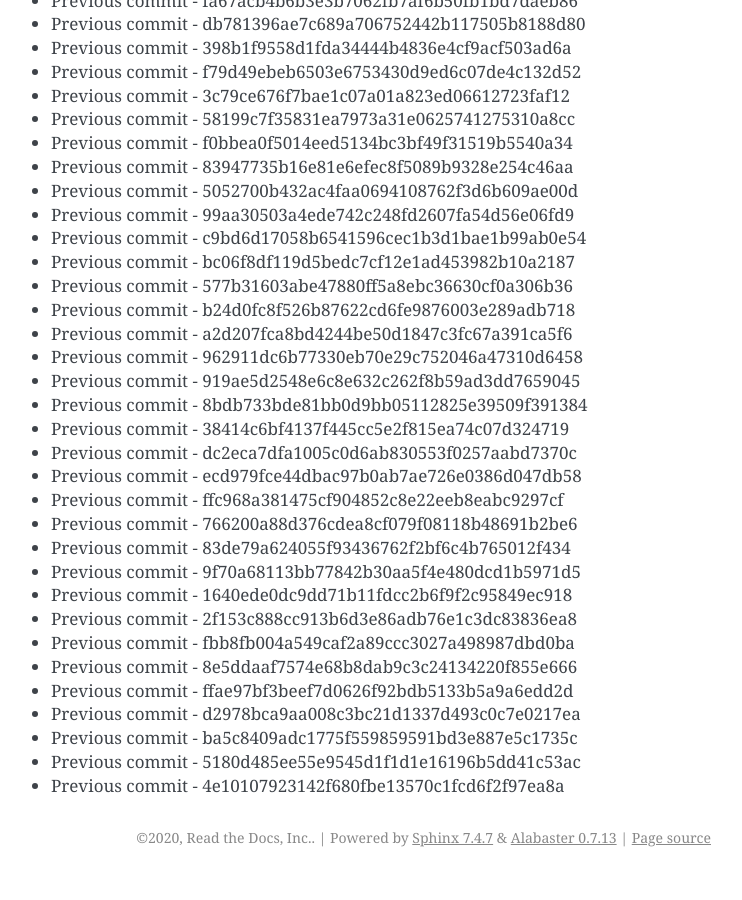
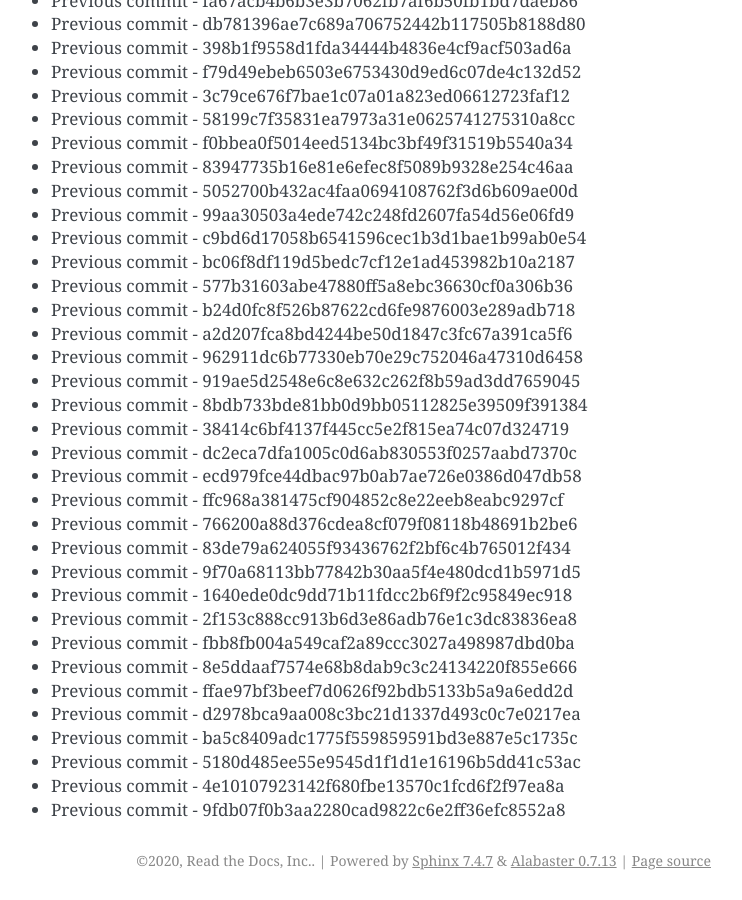
Before and after one commit to readthedocs/rtd-git-stresstest, a Sphinx documentation site: the page built from docs/updates.rst, in a window 1280 px wide and 900 px high, scrolled down 78566 px. Shown: the whole window, without its empty margins (399-1141 px from the left). Built offline with Sphinx 7.4.7, drawn with Linux system fonts in a browser that asks for light colours; before the commit the page ends 79443 px from its top, so only the background shows below that.

Commit message:
Generating commit from previous: 9fdb07f0b3aa2280cad9822c6e2ff36efc8552a8

```diff
--- a/docs/updates.rst
+++ b/docs/updates.rst
@@ -3333,3 +3333,4 @@ It can be tested for any performance characteristics.
 * Previous commit - ba5c8409adc1775f559859591bd3e887e5c1735c
 * Previous commit - 5180d485ee55e9545d1f1d1e16196b5dd41c53ac
 * Previous commit - 4e10107923142f680fbe13570c1fcd6f2f97ea8a
+* Previous commit - 9fdb07f0b3aa2280cad9822c6e2ff36efc8552a8
```
